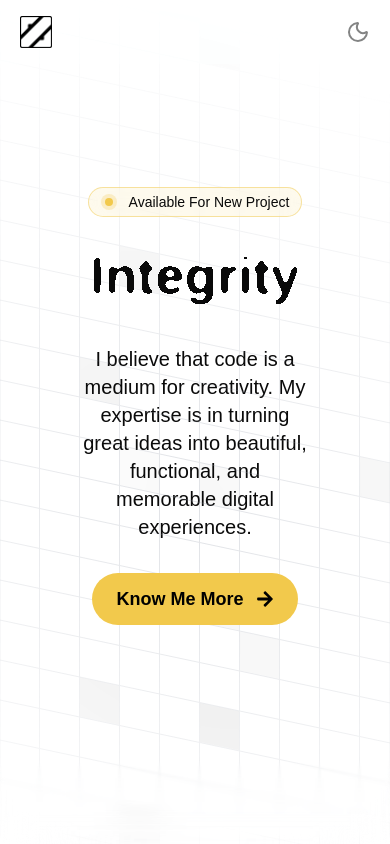
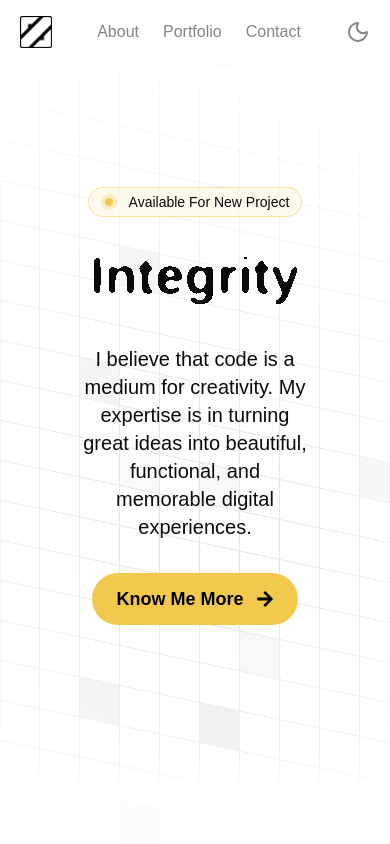
Before and after one commit to zulfahmidev/zulfahmidev.github.io, a Next.js app: page / in a window 390 px wide. Shown: the top 844 px of the page. Built offline with nearby package versions, Linux system fonts and the light colour scheme; a web font is replaced by a local one.

Commit message:
update navbar

```diff
--- a/components/ui/navbar.tsx
+++ b/components/ui/navbar.tsx
@@ -43,7 +43,7 @@ export default function Navbar() {
                         alt="logo black zulfahmidev"
                         fill />
                 </div>
-                <nav className="hidden lg:block">
+                <nav className="">
                     <ul className="flex items-center gap-6">
                         {/* <li>
                             <a className="opacity-50 hover:opacity-100" href="">Home</a>
```
